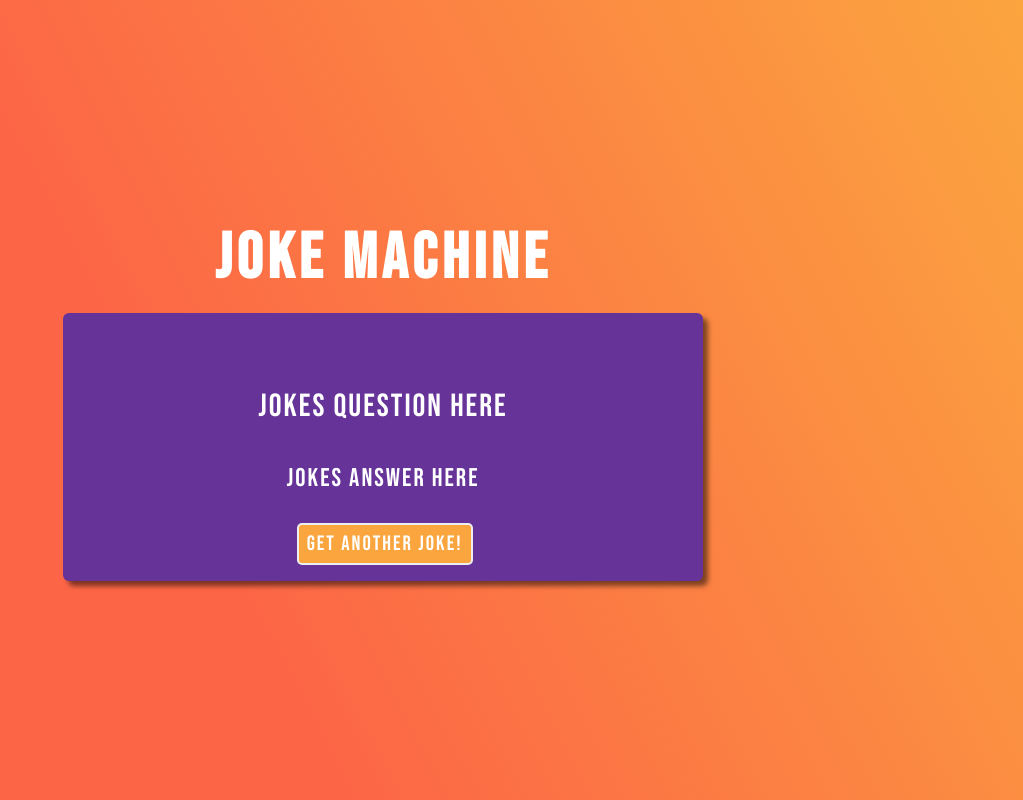
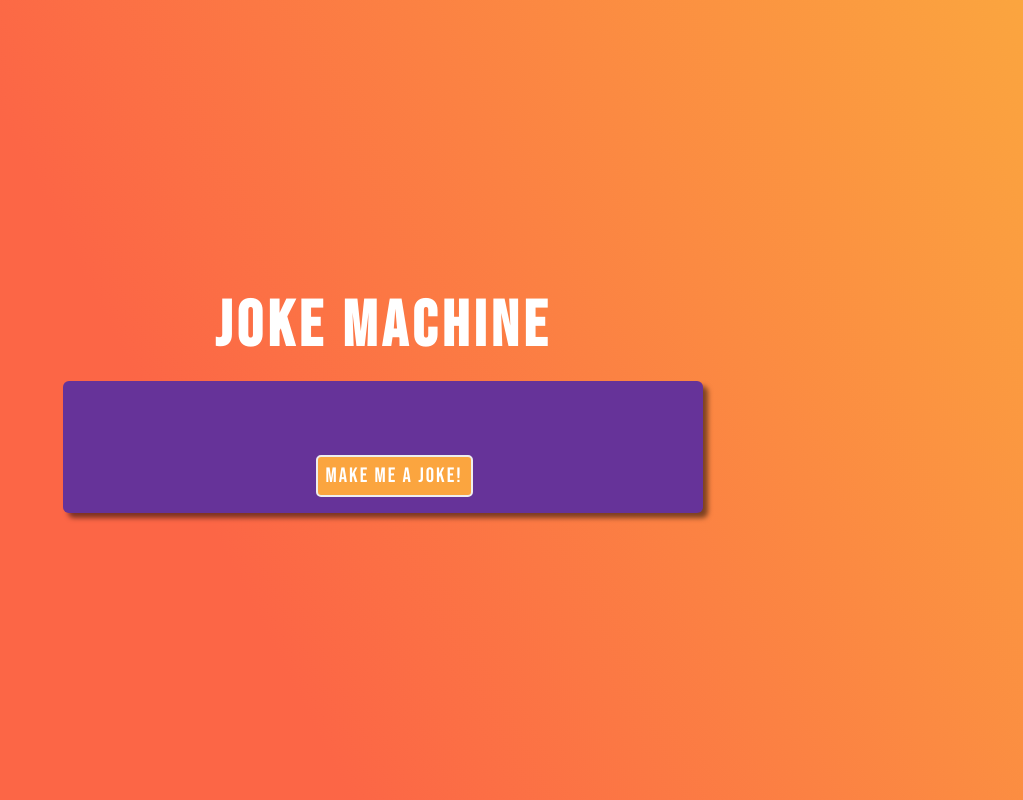
Before and after one commit to nesathanozturk/joke-machine, a plain HTML site: page index.html in a window 1280 px wide. Shown: the whole page, without its empty margins (257-1280 px from the left). Drawn offline with Linux system fonts and the light colour scheme; no server answers.

Commit message:
changed text

```diff
--- a/index.html
+++ b/index.html
@@ -11,9 +11,9 @@
     <!-- Joke Container -->
     <h1>Joke Machine</h1>
     <div class="container">
-        <div class="joke_question" id="joke_question">Jokes Question Here</div>
-        <div class="joke_answer" id="joke_answer">Jokes Answer Here</div>
-        <button class="btn" id="generateBtn">Get Another Joke!</button>
+        <div class="joke_question" id="joke_question"></div>
+        <div class="joke_answer" id="joke_answer"></div>
+        <button class="btn" id="generateBtn">Make me a joke!</button>
     </div>
 
     <!-- Javascript -->
```
